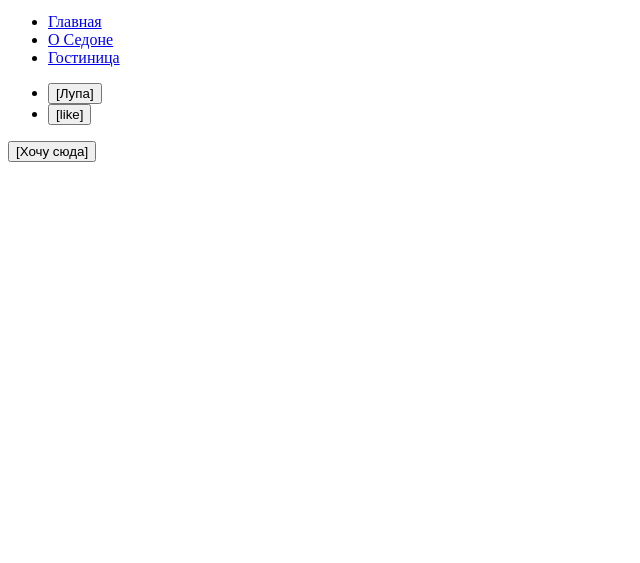
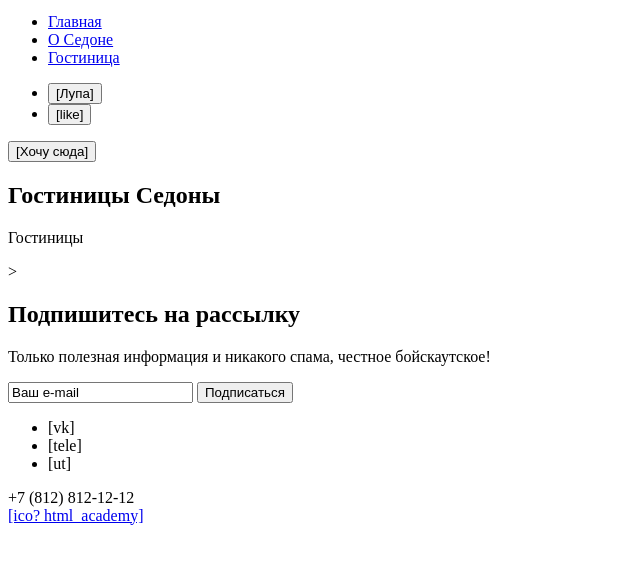
Before and after one commit to htmlacademy-htmlcss/2054193-sedona-34, a plain HTML site: page catalog.html in a window 1280 px wide. Shown: the part 29-592 px from the top of the page, without its empty margins (0-640 px from the left). Drawn offline with Linux system fonts and the light colour scheme.

```diff
--- a/catalog.html
+++ b/catalog.html
@@ -38,19 +38,74 @@
 
       <section class="filter">
 
+        <h1>
+          Гостиницы Седоны
+        </h1>
+
+        <p>
+          Гостиницы
+        </p>>
+
+
       </section>
 
       <section class="catalog_list">
 
       </section>
 
-     <section class="subscription">
+      <section class="subscription subscription_catalog">
+
+        <h2 class="subscription_title">
+          Подпишитесь на рассылку
+        </h2>
+
+        <p class="subscription_text">
+          Только полезная информация и никакого спама, честное бойскаутское!
+        </p>
+
+        <form class="form_subscription">
+
+          <label for="subscription"></label>
+
+          <input type="text" id="subscription" name="subscription" value="Ваш e-mail">
+
+          <label for="submit"></label>
+
+          <input type="submit" id="submit" name="submitn" value="Подписаться">
+
+        </form>
 
       </section>
 
     </main>
 
-    <footer>
+    <footer class="page-footer">
+      <div class="wrapper_footer_content">
+
+        <ul class="connection">
+
+          <li class="connection_vk">
+            [vk]
+          </li>
+
+          <li class="connection_telegram">
+            [tele]
+          </li>
+
+          <li class="connection_utube">
+            [ut]
+          </li>
+
+        </ul>
+
+        <div class="phone number">
+          +7 (812) 812-12-12
+        </div>
+
+        <div class="html_academy_link">
+          <a href="https://htmlacademy.ru">[ico? html_academy]</a>
+        </div>
+      </div>
     </footer>
 
   </body>
```
Also changed, not shown: index.html (+42 -4 lines). Lines whose indentation alone changed are shown as unchanged.
